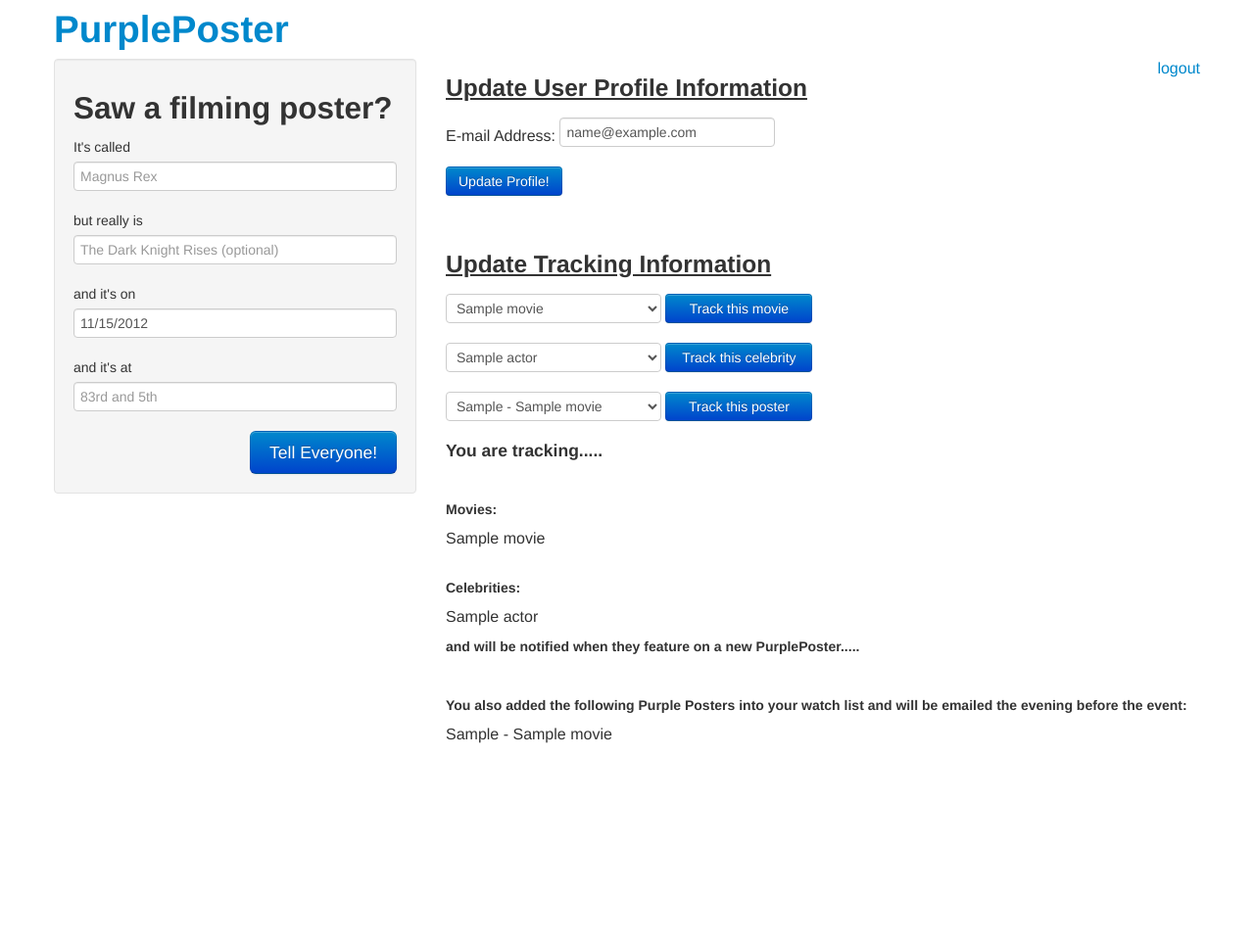
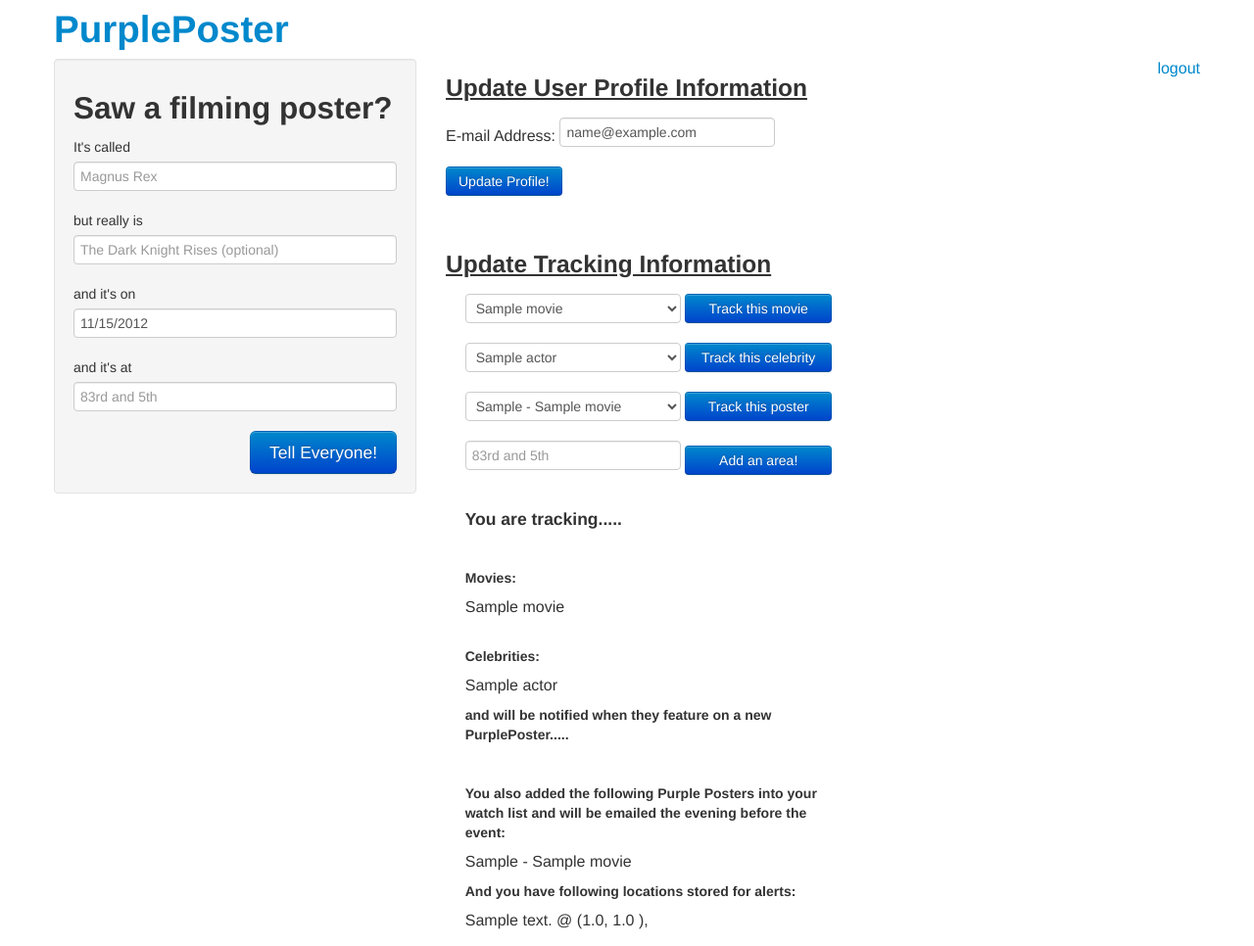
Before and after one commit to jaredp/PurplePoster, a Django app: page /user/ in a window 1280 px wide. Shown: the whole page at 98% size. Before the commit the page ends 759 px from the top, so only its background shows below. Run offline with Django 3.2, Linux system fonts and the light colour scheme; a user stored in the database is signed in; tables that the repository leaves empty hold one stand-in row (values such as "Sample post"); some libraries are stand-ins or nearby versions.

Commit message:
Area tracking in user preferences

```diff
--- a/PurplePoster/EventManager/models.py
+++ b/PurplePoster/EventManager/models.py
@@ -32,6 +32,7 @@ class Image(models.Model):
 		return self.imageURL
 
 class Location(models.Model):
+	address = models.CharField(max_length=100)
 	lat = models.FloatField(blank=True,null=True)
 	lon = models.FloatField(blank=True,null=True)
 	def __unicode__(self):
@@ -156,13 +157,15 @@ class UserPreference(models.Model):
 
 	def addUserArea(self, address):
 		latlng = rottentomatoes.GetLocationCoordinates(address)
+		print latlng
 		try:
-			location = Location.objects.get(lat = float(latlng['lat']), lon = float(latlng['lon']))
+			location = Location.objects.get(lat = float(latlng['lat']), lon = float(latlng['lng']))
 			self.area.add(location)
 		except ObjectDoesNotExist:
-			location = location()
+			location = Location()
+			location.address = address
 			location.lat = float(latlng['lat'])
-			location.lon = float(latlng['lon'])
+			location.lon = float(latlng['lng'])
 			location.save()
 			self.area.add(location)
 		self.save()
--- a/PurplePoster/EventManager/templates/userpreference.html
+++ b/PurplePoster/EventManager/templates/userpreference.html
@@ -27,7 +27,7 @@
 
 <h3><u>Update Tracking Information</u></h3>
 
-<div id="tracking-forms">
+<div class="span6" id="tracking-forms">
 	<div id="track-movie-form">
 		<form method="post" action="trackmovie/" >
 		{% csrf_token %}
@@ -69,6 +69,19 @@
 			</button>
 		</form>
 	</div>
+
+	<div id="track-location-form">
+		<form method="post" action="tracklocation/">
+		{% csrf_token %}
+			<input type="text" name="location-address" placeholder="83rd and 5th" />
+			<button class="btn btn-primary" type="submit">
+			Add an area!
+			</button>
+		</form>
+	</div>
+
+</div>
+<div class="span6">
 <h4>You are tracking.....</h4>
 </br><h5>Movies:</h5>
 	<div id="user-movie">
@@ -84,10 +97,18 @@
 	</div>
 <h5>and will be notified when they feature on a new PurplePoster.....</h5></br>
 <h5>You also added the following Purple Posters into your watch list and will be emailed the evening before the event:</h5>
-		<div id="user-poster">
+	<div id="user-poster">
 			{% for user_poster in user_posters %}
 				{{ user_poster.alias }} - {{ user_poster.movie.name }}</br>
 			{% endfor %}
 	</div>
+
+<h5>And you have following locations stored for alerts:</h5>
+	<div id="user-location">
+			{% for user_location in user_locations %}
+				{{ user_location.address }} @ ({{ user_location.lat }}, {{ user_location.lon }} ),
+			{% endfor %}
+	</div>
+
 </div>
 {% endblock %}
--- a/PurplePoster/EventManager/urls.py
+++ b/PurplePoster/EventManager/urls.py
@@ -16,6 +16,8 @@ urlpatterns = patterns('',
 		queryset=PurplePoster.objects.filter(startTime__gte=date.today()).order_by('-startTime')[:15],
 		context_object_name='poster_list',
 	)),
+
+
 
 	url(r'^poster/(?P<pk>\d+)/$', DetailView.as_view(
 		template_name='poster-detail.html',
@@ -61,5 +63,5 @@ urlpatterns = patterns('',
 	url(r'trackactor/$', trackactor),
 	url(r'trackposter/$', trackposter),
 	url(r'updateProfile/$', updateProfile),
-
+	url(r'tracklocation/$', trackposter),
 )
--- a/PurplePoster/EventManager/views.py
+++ b/PurplePoster/EventManager/views.py
@@ -80,6 +80,7 @@ class UserPreferenceView(TemplateView):
 		user_movies = up.movie.all
 		user_actors = up.actor.all
 		user_posters = up.purplePoster.all
+		user_locations = up.area.all
 		return RequestContext(self.request, {
         	'movies': Movie.objects.all,
        		'actors': Actor.objects.all,
@@ -88,6 +89,7 @@ class UserPreferenceView(TemplateView):
         	'user_movies': user_movies,
         	'user_actors': user_actors,
 			'user_posters': user_posters,
+			'user_locations': user_locations,
 		})
 
 
@@ -120,6 +122,13 @@ def trackposter(request):
 	up.addUserPoster(request.POST['poster-id'])
 	return HttpResponseRedirect('../')
 
+@login_required
+def trackposter(request):
+	up = getUserPreference(request.user)
+	up.addUserArea(request.POST['location-address'])
+	return HttpResponseRedirect('../')
+
+
 def signup(request):
 	if request.method == 'POST':
 		form = UserCreationForm(request.POST)
```
